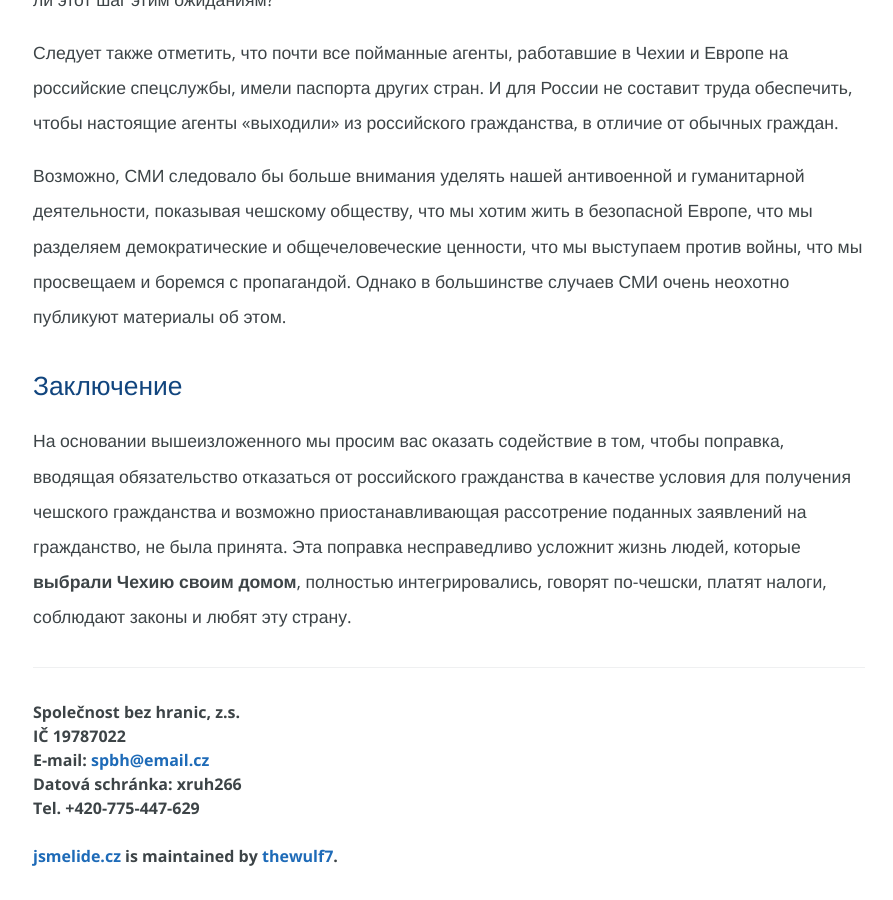
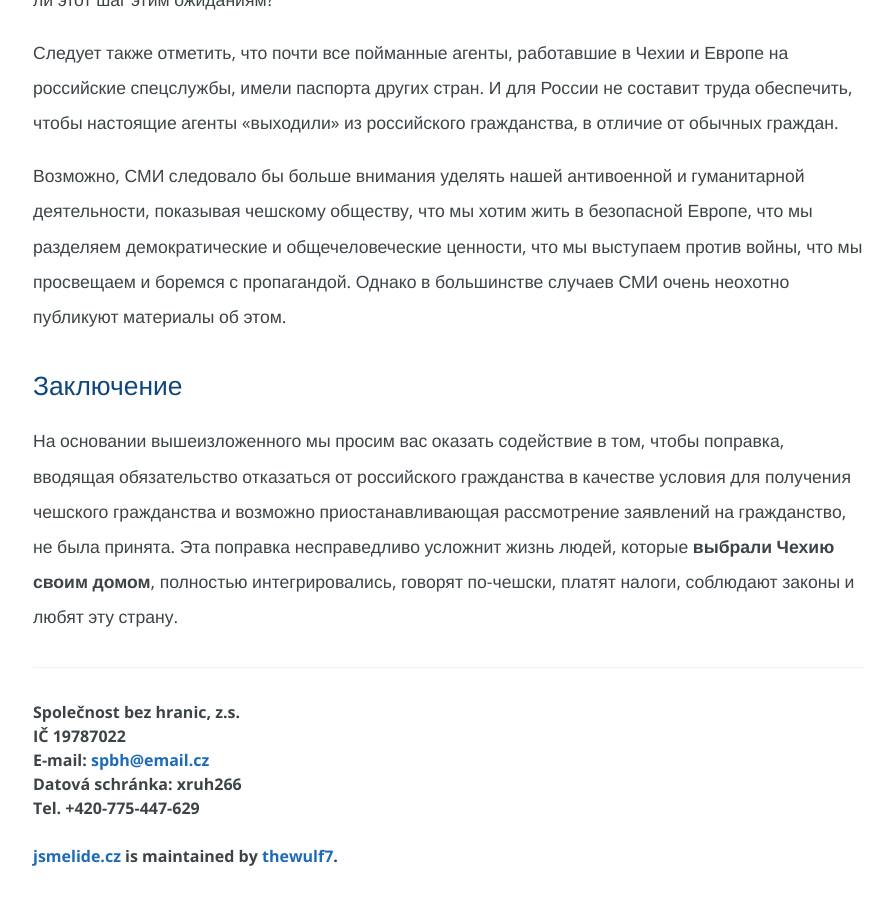
Before and after one commit to thewulf7/jsmelide, a Jekyll site: the page built from index_ru.md, in a window 1280 px wide and 900 px high, scrolled down 8053 px. Shown: the whole window, without its empty margins (191-1084 px from the left). Built offline with Jekyll 4.4.1, drawn with Linux system fonts in a browser that asks for light colours; comment, search, counter and statistics services are not loaded; our own code applies the rules of GitHub Pages for plain Markdown files.

Commit message:
Update index_ru.md

```diff
--- a/index_ru.md
+++ b/index_ru.md
@@ -76,4 +76,4 @@ layout: default
 
 ## Заключение
 
-На основании вышеизложенного мы просим вас оказать содействие в том, чтобы поправка, вводящая обязательство отказаться от российского гражданства в качестве условия для получения чешского гражданства и возможно приостанавливающая рассотрение поданных заявлений на гражданство, не была принята. Эта поправка несправедливо усложнит жизнь людей, которые **выбрали Чехию своим домом**, полностью интегрировались, говорят по-чешски, платят налоги, соблюдают законы и любят эту страну.
+На основании вышеизложенного мы просим вас оказать содействие в том, чтобы поправка, вводящая обязательство отказаться от российского гражданства в качестве условия для получения чешского гражданства и возможно приостанавливающая рассмотрение заявлений на гражданство, не была принята. Эта поправка несправедливо усложнит жизнь людей, которые **выбрали Чехию своим домом**, полностью интегрировались, говорят по-чешски, платят налоги, соблюдают законы и любят эту страну.
```
